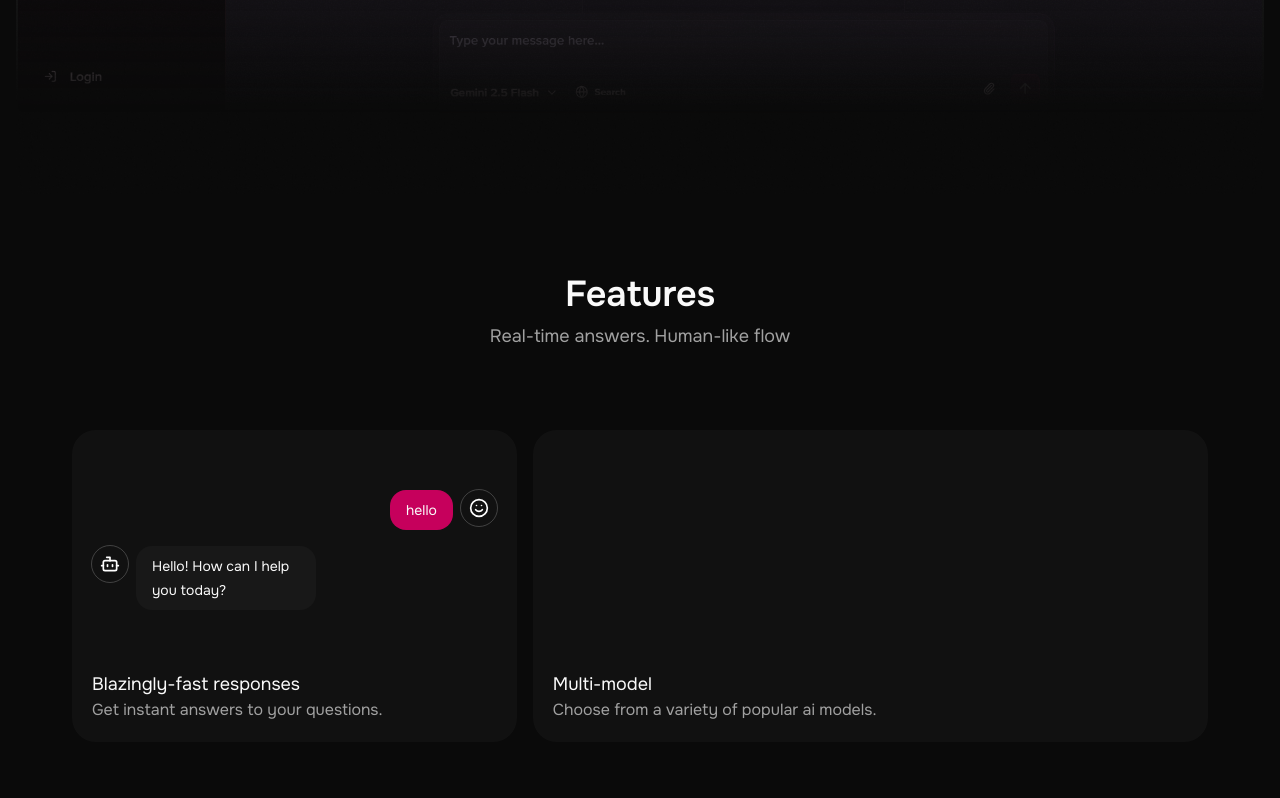
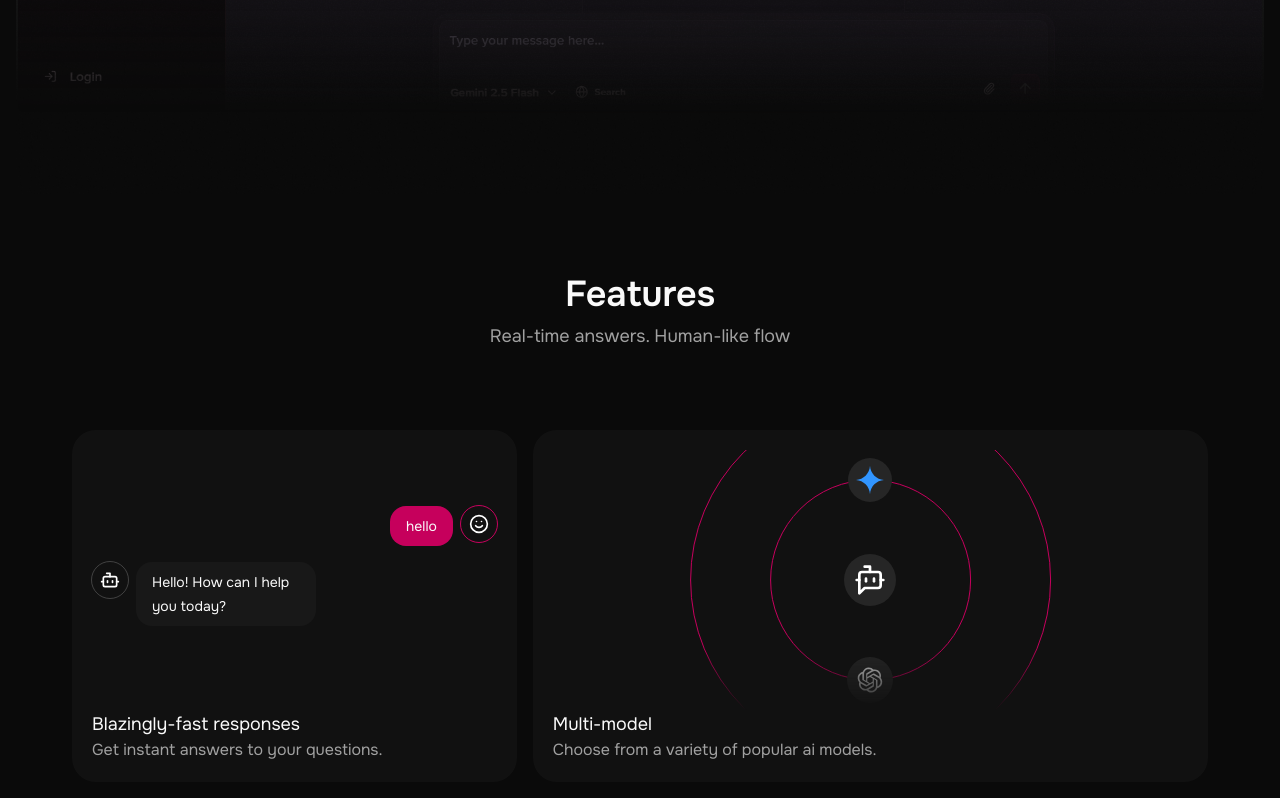
Before and after one commit to sougata-github/t3-chat-landing-page, a Next.js app: page / in a window 1280 px wide. Shown: the part 1140-1938 px from the top of the page. Built offline with nearby package versions, Linux system fonts and the light colour scheme.

Commit message:
add multi-model feature card.

```diff
--- a/package.json
+++ b/package.json
@@ -19,6 +19,7 @@
     "next": "15.2.3",
     "react": "^19.0.0",
     "react-dom": "^19.0.0",
+    "react-icons": "^5.5.0",
     "tailwind-merge": "^3.0.2",
     "tw-animate-css": "^1.2.4",
     "vaul": "^1.1.2"
--- a/src/app/globals.css
+++ b/src/app/globals.css
@@ -53,7 +53,13 @@
       background-position: calc(100% + var(--shiny-width)) 0;
     }
   }
-}
+  --animate-orbit: orbit calc(var(--duration)*1s) linear infinite
+;
+  @keyframes orbit {
+  0% {
+    transform: rotate(calc(var(--angle) * 1deg)) translateY(calc(var(--radius) * 1px)) rotate(calc(var(--angle) * -1deg));}
+  100% {
+    transform: rotate(calc(var(--angle) * 1deg + 360deg)) translateY(calc(var(--radius) * 1px)) rotate(calc((var(--angle) * -1deg) - 360deg));}}}
 
 :root {
   --radius: 0.625rem;
--- a/src/components/features/FastFeatureCard.tsx
+++ b/src/components/features/FastFeatureCard.tsx
@@ -13,7 +13,7 @@ const FastFeatureCard = () => {
       title="Blazingly-fast responses"
       description="Get instant answers to your questions."
     >
-      <div className="flex flex-col gap-4 py-10 h-[220px]">
+      <div className="flex flex-col gap-6 sm:gap-4 py-2 h-[220px] pt-10 sm:pt-14">
         <Message role="user" message={userMessge} delay={0.4} />
         <Message role="ai" message={aiMessage} delay={0.8} />
       </div>
@@ -56,7 +56,7 @@ const Message = ({ role, message, delay }: MessageProps) => {
       <div
         className={cn(
           "rounded-full p-2 outline h-fit transition duration-300",
-          role === "user" ? "order-2" : "order-1"
+          role === "user" ? "order-2 outline-pink-700" : "order-1"
         )}
       >
         {role === "user" ? (
--- a/src/components/features/FeatureCard.tsx
+++ b/src/components/features/FeatureCard.tsx
@@ -21,7 +21,7 @@ const FeatureCard = ({
         className
       )}
     >
-      <div className="flex flex-col">
+      <div className="flex flex-col h-full justify-between">
         {children}
 
         <div className="flex flex-col justify-start">
--- a/src/components/features/ModelFeatureCard.tsx
+++ b/src/components/features/ModelFeatureCard.tsx
@@ -1,3 +1,8 @@
+import { RiGeminiFill, RiClaudeFill, RiOpenaiFill } from "react-icons/ri";
+import { BotMessageSquare } from "lucide-react";
+import Image from "next/image";
+
+import { OrbitingCircles } from "../magicui/orbiting-circles";
 import FeatureCard from "./FeatureCard";
 
 const ModelFeatureCard = () => {
@@ -7,9 +12,63 @@ const ModelFeatureCard = () => {
       title="Multi-model"
       description="Choose from a variety of popular ai models."
     >
-      <div className="flex flex-col gap-4 py-10 h-[220px]"></div>
+      {/* orbiting circles */}
+      <div className="relative flex-col gap-4 py-10 h-[260px] w-full items-center justify-center overflow-hidden [mask-image:linear-gradient(to_bottom,black_75%,transparent)] sm:flex hidden">
+        {/* main logo */}
+        <div className="p-2.5 absolute rounded-full bg-neutral-800 flex items-center justify-center">
+          <BotMessageSquare className="text-white size-8" />
+        </div>
+
+        <OrbitingCircles iconSize={100} radius={180}>
+          <Icon icon={<RiClaudeFill className="size-7.5" fill="#ff9f5b" />} />
+          <Icon
+            icon={
+              <Image
+                src="/deepseek-logo.svg"
+                height={32}
+                width={32}
+                alt="deepseek"
+              />
+            }
+          />
+        </OrbitingCircles>
+        <OrbitingCircles iconSize={30} radius={100} reverse speed={1}>
+          <Icon icon={<RiOpenaiFill className="size-7.5" fill="#d8d8d8" />} />
+          <Icon icon={<RiGeminiFill className="size-7" fill="#3195ff" />} />
+        </OrbitingCircles>
+      </div>
+
+      {/* for mobile */}
+      <div className="relative flex-col gap-4 py-10 h-[260px] w-full items-center justify-center overflow-hidden [mask-image:linear-gradient(to_bottom,black_75%,transparent)] hidden max-sm:flex">
+        {/* main logo */}
+        <div className="p-2.5 absolute rounded-full bg-neutral-800 flex items-center justify-center">
+          <BotMessageSquare className="text-white size-6" />
+        </div>
+
+        <OrbitingCircles iconSize={100} radius={120}>
+          <Icon icon={<RiClaudeFill className="size-5" fill="#ff9f5b" />} />
+          <Icon
+            icon={
+              <Image
+                src="/deepseek-logo.svg"
+                height={20}
+                width={20}
+                alt="deepseek"
+              />
+            }
+          />
+        </OrbitingCircles>
+        <OrbitingCircles iconSize={30} radius={60} reverse speed={1}>
+          <Icon icon={<RiOpenaiFill className="size-5" fill="#d8d8d8" />} />
+          <Icon icon={<RiGeminiFill className="size-4.5" fill="#3195ff" />} />
+        </OrbitingCircles>
+      </div>
     </FeatureCard>
   );
 };
 
+const Icon = ({ icon }: { icon: React.ReactElement }) => {
+  return <div className="p-2 bg-neutral-800 rounded-full">{icon}</div>;
+};
+
 export default ModelFeatureCard;
--- a/src/components/magicui/hero-video-dialog.tsx
+++ b/src/components/magicui/hero-video-dialog.tsx
@@ -89,15 +89,15 @@ export default function HeroVideoDialog({
           alt={thumbnailAlt}
           width={1920}
           height={1080}
-          className="w-full rounded-md border-2 shadow-lg transition-all duration-200 ease-out group-hover:brightness-[0.8]"
+          className="w-full rounded-md border-2 shadow-lg transition-all duration-200 ease-out md:group-hover:brightness-[0.8]"
         />
-        <div className="absolute inset-0 flex scale-[0.9] items-center justify-center rounded-2xl transition-all duration-200 ease-out group-hover:scale-100">
-          <div className="flex size-22 md:size-28 items-center justify-center rounded-full bg-transparent backdrop-blur-md">
+        <div className="absolute inset-0 flex scale-[0.9] items-center justify-center rounded-2xl transition-all duration-200 ease-out md:group-hover:scale-100">
+          <div className="flex size-16 md:size-28 items-center justify-center rounded-full bg-transparent backdrop-blur-md">
             <div
-              className={`relative flex size-16 md:size-20 scale-100 items-center justify-center rounded-full bg-gradient-to-b from-primary/30 to-primary shadow-md transition-all duration-200 ease-out group-hover:scale-[1.2]`}
+              className={`relative flex size-14 md:size-20 scale-100 items-center justify-center rounded-full bg-gradient-to-b from-primary/30 to-primary shadow-md transition-all duration-200 ease-out md:group-hover:scale-[1.2]`}
             >
               <Play
-                className="size-6 md:size-8 scale-100 fill-white text-white transition-transform duration-200 ease-out group-hover:scale-105"
+                className="size-5 md:size-8 scale-100 fill-white text-white transition-transform duration-200 ease-out md:group-hover:scale-105"
                 style={{
                   filter:
                     "drop-shadow(0 4px 3px rgb(0 0 0 / 0.07)) drop-shadow(0 2px 2px rgb(0 0 0 / 0.06))",
--- /dev/null
+++ b/src/components/magicui/orbiting-circles.tsx
@@ -0,0 +1,71 @@
+import { cn } from "@/lib/utils";
+import React from "react";
+
+export interface OrbitingCirclesProps
+  extends React.HTMLAttributes<HTMLDivElement> {
+  className?: string;
+  children?: React.ReactNode;
+  reverse?: boolean;
+  duration?: number;
+  delay?: number;
+  radius?: number;
+  path?: boolean;
+  iconSize?: number;
+  speed?: number;
+}
+
+export function OrbitingCircles({
+  className,
+  children,
+  reverse,
+  duration = 20,
+  radius = 160,
+  path = true,
+  iconSize = 30,
+  speed = 1,
+  ...props
+}: OrbitingCirclesProps) {
+  const calculatedDuration = duration / speed;
+  return (
+    <>
+      {path && (
+        <svg
+          xmlns="http://www.w3.org/2000/svg"
+          version="1.1"
+          className="pointer-events-none absolute inset-0 size-full"
+        >
+          <circle
+            className="stroke-black/10 stroke-1 dark:stroke-pink-700"
+            cx="50%"
+            cy="50%"
+            r={radius}
+            fill="none"
+          />
+        </svg>
+      )}
+      {React.Children.map(children, (child, index) => {
+        const angle = (360 / React.Children.count(children)) * index;
+        return (
+          <div
+            style={
+              {
+                "--duration": calculatedDuration,
+                "--radius": radius,
+                "--angle": angle,
+                "--icon-size": `${iconSize}px`,
+              } as React.CSSProperties
+            }
+            className={cn(
+              `absolute flex size-[var(--icon-size)] transform-gpu animate-orbit items-center justify-center rounded-full`,
+              { "[animation-direction:reverse]": reverse },
+              className
+            )}
+            {...props}
+          >
+            {child}
+          </div>
+        );
+      })}
+    </>
+  );
+}
--- a/src/components/navbar/MobileNav.tsx
+++ b/src/components/navbar/MobileNav.tsx
@@ -15,9 +15,9 @@ import { Button } from "../ui/button";
 
 const MobileNav = () => {
   return (
-    <Drawer>
+    <Drawer modal={false}>
       <DrawerTrigger asChild className="max-md:flex hidden">
-        <Button variant="outline" size="icon">
+        <Button variant="ghost" size="icon">
           <MenuIcon />
         </Button>
       </DrawerTrigger>
--- a/src/components/navbar/Navbar.tsx
+++ b/src/components/navbar/Navbar.tsx
@@ -30,7 +30,7 @@ const Navbar = () => {
               </Link>
             ))}
 
-            <Button className="text-sm rounded-full" asChild variant="outline">
+            <Button className="text-sm rounded-full" asChild variant="ghost">
               <Link href="/">Try for free</Link>
             </Button>
           </ul>
```
Also changed, not shown: public/deepseek-logo.svg (added), 1 other file (tests, documents, lock files or other folders).
